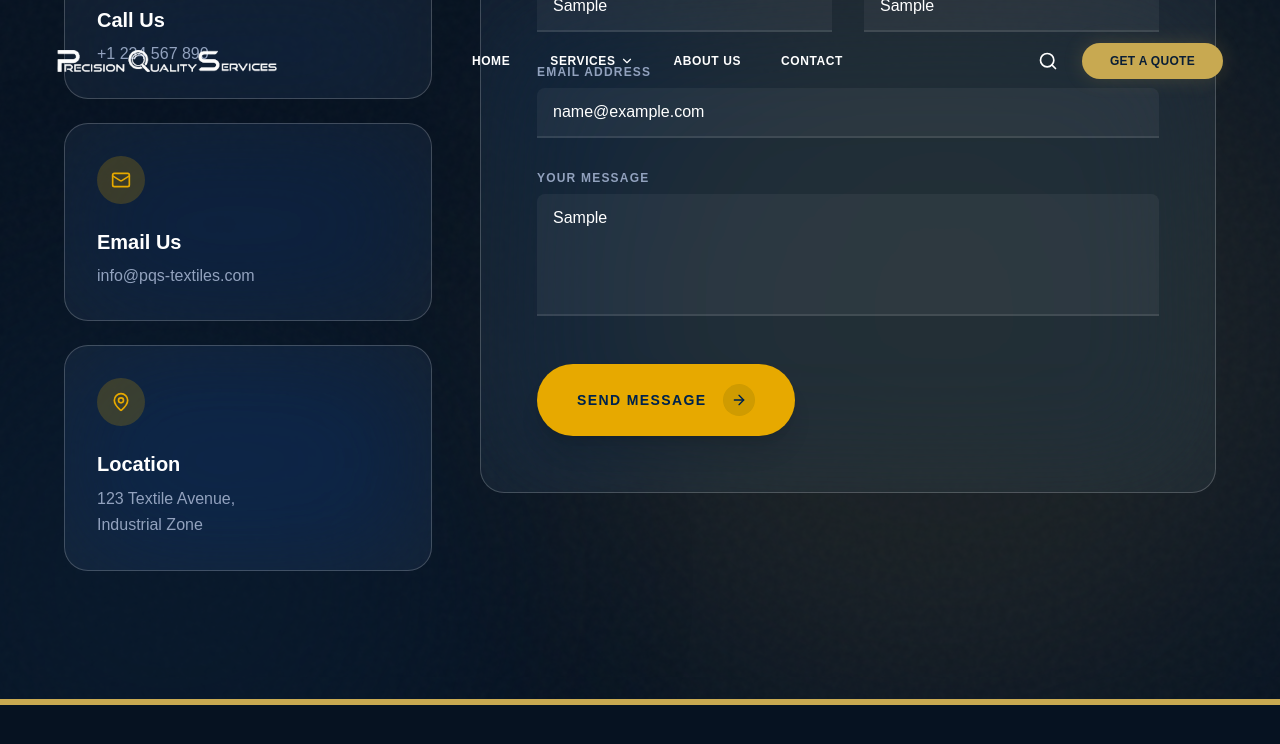
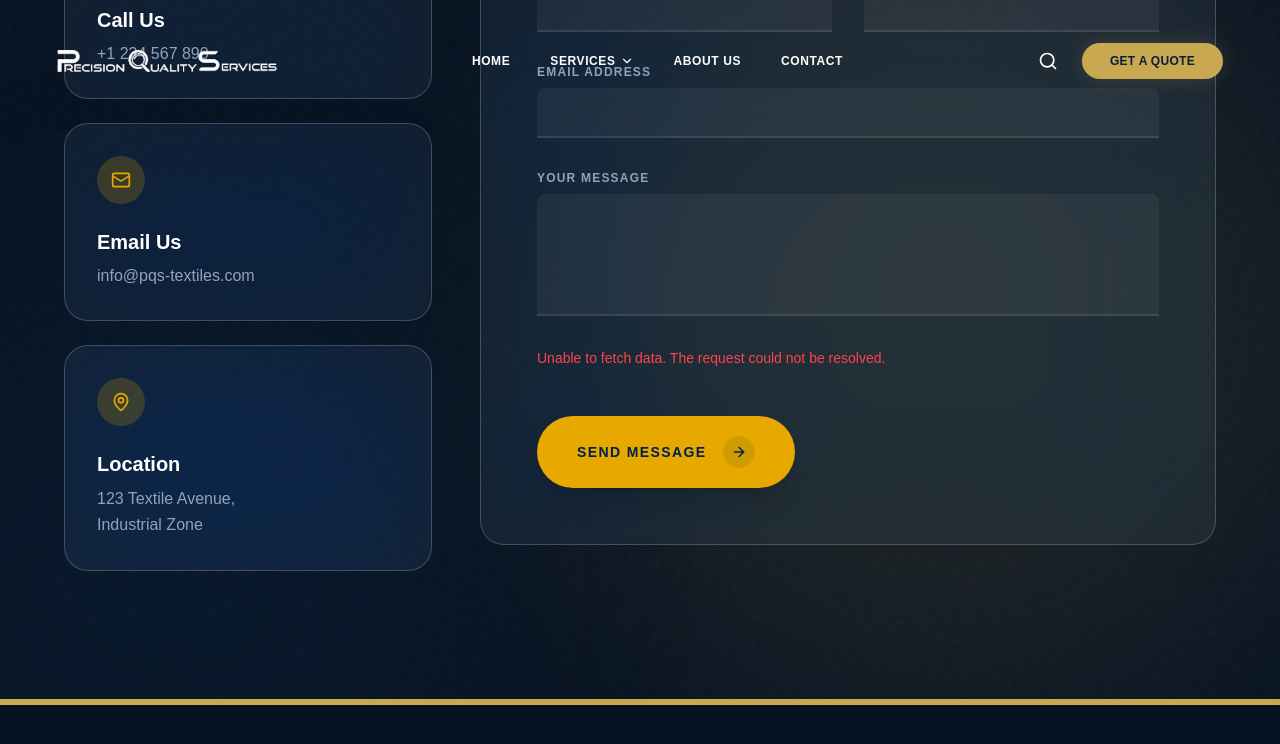
Before and after one commit to AreebIqbal6/PQS-WEBSITE, a Next.js app: page /contact in a window 1280 px wide. Both pictures are taken after typing "Sample", "Sample", "name@example.com", "Sample" into the empty fields and a click on the button "SEND MESSAGE". Shown: the part 603-1347 px from the top of the page. Built offline with nearby package versions, Linux system fonts and the light colour scheme; no server answers.

Commit message:
feat: integrate Resend for contact form submissions

```diff
--- a/package.json
+++ b/package.json
@@ -23,6 +23,7 @@
     "next": "16.3.6",
     "react": "19.2.8",
     "react-dom": "19.2.8",
+    "resend": "^6.32.0",
     "tailwind-merge": "^3.7.0",
     "tw-animate-css": "^1.4.0"
   },
--- /dev/null
+++ b/src/app/actions/sendEmail.ts
@@ -0,0 +1,43 @@
+"use server";
+
+import { Resend } from 'resend';
+
+const resend = new Resend(process.env.RESEND_API_KEY);
+
+export async function sendEmail(prevState: any, formData: FormData) {
+  try {
+    const firstName = formData.get('firstName') as string;
+    const lastName = formData.get('lastName') as string;
+    const email = formData.get('email') as string;
+    const message = formData.get('message') as string;
+
+    if (!firstName || !email || !message) {
+      return { error: 'Please fill in all required fields.' };
+    }
+
+    const { data, error } = await resend.emails.send({
+      from: 'Contact Form <onboarding@resend.dev>',
+      to: 'info@pqs-textiles.com', // Replace with their actual email, but they haven't provided it, I will use onboarding@resend.dev first or their email if verified. Actually, resend dev keys only allow sending to the verified email (the one they signed up with).
+      subject: `New Lead: ${firstName} ${lastName} - PQS Website`,
+      text: `
+        New Contact Form Submission:
+
+        Name: ${firstName} ${lastName}
+        Email: ${email}
+
+        Message:
+        ${message}
+      `,
+    });
+
+    if (error) {
+      console.error('Resend Error:', error);
+      return { error: error.message };
+    }
+
+    return { success: true };
+  } catch (error: any) {
+    console.error('Server Error:', error);
+    return { error: 'Something went wrong. Please try again later.' };
+  }
+}
--- a/src/app/contact/page.tsx
+++ b/src/app/contact/page.tsx
@@ -1,13 +1,16 @@
 "use client";
-import React from 'react';
+import React, { useActionState, useEffect } from 'react';
 import { motion } from 'framer-motion';
-import { Mail, MapPin, Phone, ArrowRight } from 'lucide-react';
+import { Mail, MapPin, Phone, ArrowRight, CheckCircle2 } from 'lucide-react';
+import { sendEmail } from '../actions/sendEmail';
 
 const appleEase: any = [0.16, 1, 0.3, 1];
 const fadeInUp = { hidden: { opacity: 0, y: 40 }, visible: { opacity: 1, y: 0, transition: { duration: 1, ease: appleEase } } };
 const staggerContainer = { hidden: { opacity: 0 }, visible: { opacity: 1, transition: { staggerChildren: 0.1 } } };
 
 export default function Contact() {
+  const [state, formAction, isPending] = useActionState(sendEmail, null);
+
   return (
     <div className="flex flex-col min-h-screen bg-pqs-dark noise-bg">
 
@@ -65,38 +68,54 @@ export default function Contact() {
 
             {/* FORM PANEL */}
             <motion.div initial="hidden" animate="visible" variants={staggerContainer} className="lg:w-2/3">
-              <motion.div variants={fadeInUp} className="bg-white/5 backdrop-blur-3xl saturate-200 border border-white/20 p-10 md:p-14 rounded-3xl">
-                <form className="flex flex-col gap-8">
+              <motion.div variants={fadeInUp} className="bg-white/5 backdrop-blur-3xl saturate-200 border border-white/20 p-10 md:p-14 rounded-3xl relative overflow-hidden">
+                {state?.success ? (
+                  <motion.div initial={{ opacity: 0, scale: 0.9 }} animate={{ opacity: 1, scale: 1 }} className="flex flex-col items-center justify-center text-center py-12 h-full">
+                    <CheckCircle2 className="text-pqs-gold w-20 h-20 mb-6" />
+                    <h3 className="text-3xl font-montserrat font-bold text-white mb-4">Message Sent!</h3>
+                    <p className="text-gray-400 font-lato text-lg">Thank you for reaching out. We will get back to you shortly.</p>
+                  </motion.div>
+                ) : (
+                  <form action={formAction} className="flex flex-col gap-8">
                     <div className="grid grid-cols-1 md:grid-cols-2 gap-8">
                       <div className="flex flex-col gap-2">
                         <label className="text-xs font-montserrat font-bold tracking-widest text-gray-400 uppercase">First Name</label>
-                      <input type="text" className="bg-white/5 border-b-2 border-white/10 focus:border-pqs-gold text-white px-4 py-3 rounded-t-lg outline-none transition-colors font-lato" />
+                        <input name="firstName" required type="text" className="bg-white/5 border-b-2 border-white/10 focus:border-pqs-gold text-white px-4 py-3 rounded-t-lg outline-none transition-colors font-lato" />
                       </div>
                       <div className="flex flex-col gap-2">
                         <label className="text-xs font-montserrat font-bold tracking-widest text-gray-400 uppercase">Last Name</label>
-                      <input type="text" className="bg-white/5 border-b-2 border-white/10 focus:border-pqs-gold text-white px-4 py-3 rounded-t-lg outline-none transition-colors font-lato" />
+                        <input name="lastName" required type="text" className="bg-white/5 border-b-2 border-white/10 focus:border-pqs-gold text-white px-4 py-3 rounded-t-lg outline-none transition-colors font-lato" />
                       </div>
                     </div>
 
                     <div className="flex flex-col gap-2">
                       <label className="text-xs font-montserrat font-bold tracking-widest text-gray-400 uppercase">Email Address</label>
-                    <input type="email" className="bg-white/5 border-b-2 border-white/10 focus:border-pqs-gold text-white px-4 py-3 rounded-t-lg outline-none transition-colors font-lato" />
+                      <input name="email" required type="email" className="bg-white/5 border-b-2 border-white/10 focus:border-pqs-gold text-white px-4 py-3 rounded-t-lg outline-none transition-colors font-lato" />
                     </div>
 
                     <div className="flex flex-col gap-2">
                       <label className="text-xs font-montserrat font-bold tracking-widest text-gray-400 uppercase">Your Message</label>
-                    <textarea rows={4} className="bg-white/5 border-b-2 border-white/10 focus:border-pqs-gold text-white px-4 py-3 rounded-t-lg outline-none transition-colors font-lato resize-none"></textarea>
+                      <textarea name="message" required rows={4} className="bg-white/5 border-b-2 border-white/10 focus:border-pqs-gold text-white px-4 py-3 rounded-t-lg outline-none transition-colors font-lato resize-none"></textarea>
                     </div>
 
+                    {state?.error && (
+                      <p className="text-red-400 text-sm font-lato">{state.error}</p>
+                    )}
+
                     <div className="mt-4">
-                    <button type="button" className="group relative inline-flex items-center justify-center gap-4 bg-pqs-gold text-pqs-navy rounded-full px-10 py-5 overflow-hidden transition-all duration-500 hover:bg-white shadow-xl w-full md:w-auto">
-                      <span className="relative z-10 font-montserrat font-bold text-sm tracking-widest">SEND MESSAGE</span>
+                      <button disabled={isPending} type="submit" className="group relative inline-flex items-center justify-center gap-4 bg-pqs-gold text-pqs-navy rounded-full px-10 py-5 overflow-hidden transition-all duration-500 hover:bg-white shadow-xl w-full md:w-auto disabled:opacity-70 disabled:cursor-not-allowed">
+                        <span className="relative z-10 font-montserrat font-bold text-sm tracking-widest">
+                          {isPending ? 'SENDING...' : 'SEND MESSAGE'}
+                        </span>
+                        {!isPending && (
                           <div className="relative z-10 w-8 h-8 rounded-full bg-pqs-navy/10 flex items-center justify-center group-hover:scale-110 transition-transform duration-500">
                             <ArrowRight size={16} className="text-pqs-navy group-hover:translate-x-1 transition-transform" />
                           </div>
+                        )}
                       </button>
                     </div>
                   </form>
+                )}
               </motion.div>
             </motion.div>
 
```
Also changed, not shown: 1 other file (tests, documents, lock files or other folders). Lines whose indentation alone changed are shown as unchanged.
